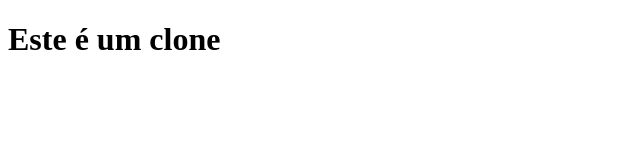
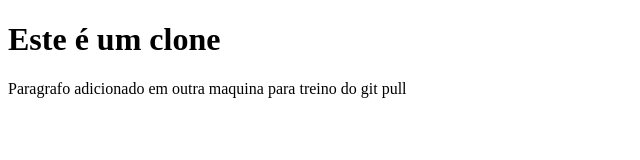
Before and after one commit to eduardoB7/aula_github, a plain HTML site: page index.html in a window 1280 px wide. Shown: the whole page, without its empty margins (0-640 px from the left). Drawn offline with Linux system fonts and the light colour scheme.

Commit message:
git pull treino

```diff
--- a/index.html
+++ b/index.html
@@ -7,5 +7,6 @@
   </head>
   <body>
     <h1>Este é um clone</h1>
+    <p>Paragrafo adicionado em outra maquina para treino do git pull</p>
   </body>
 </html>
```
